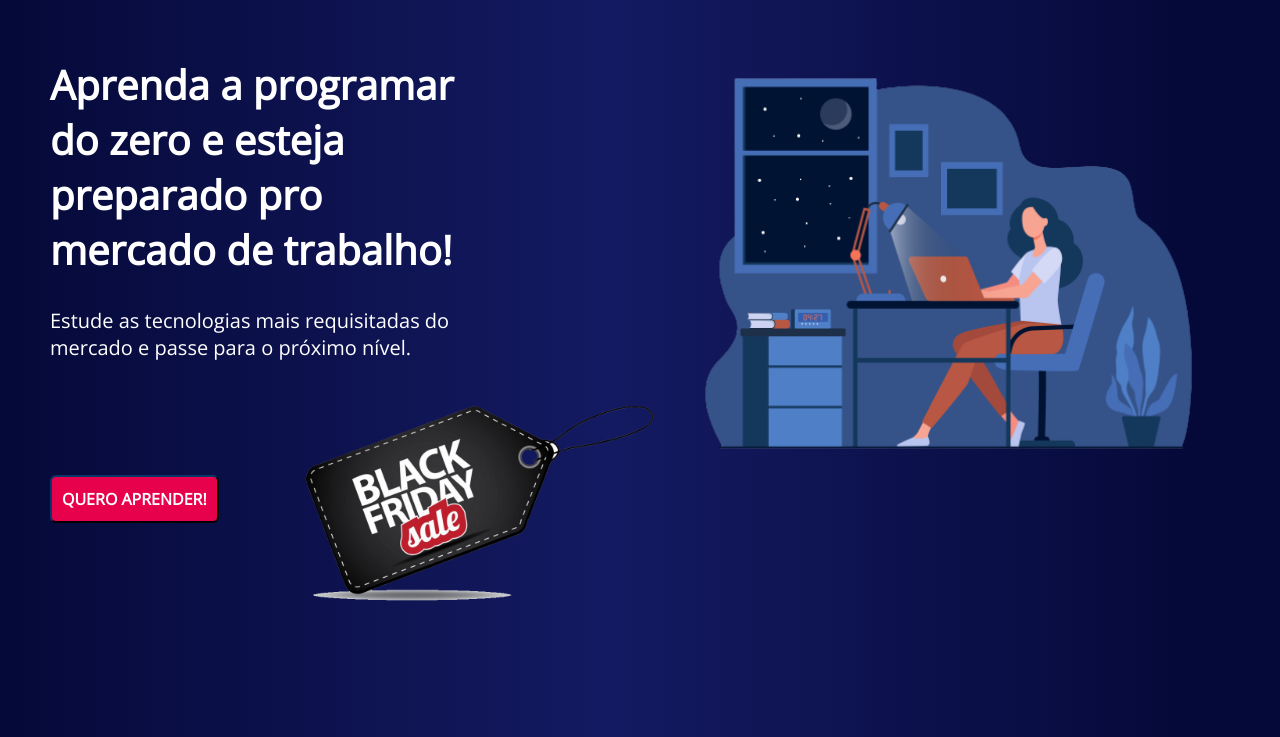
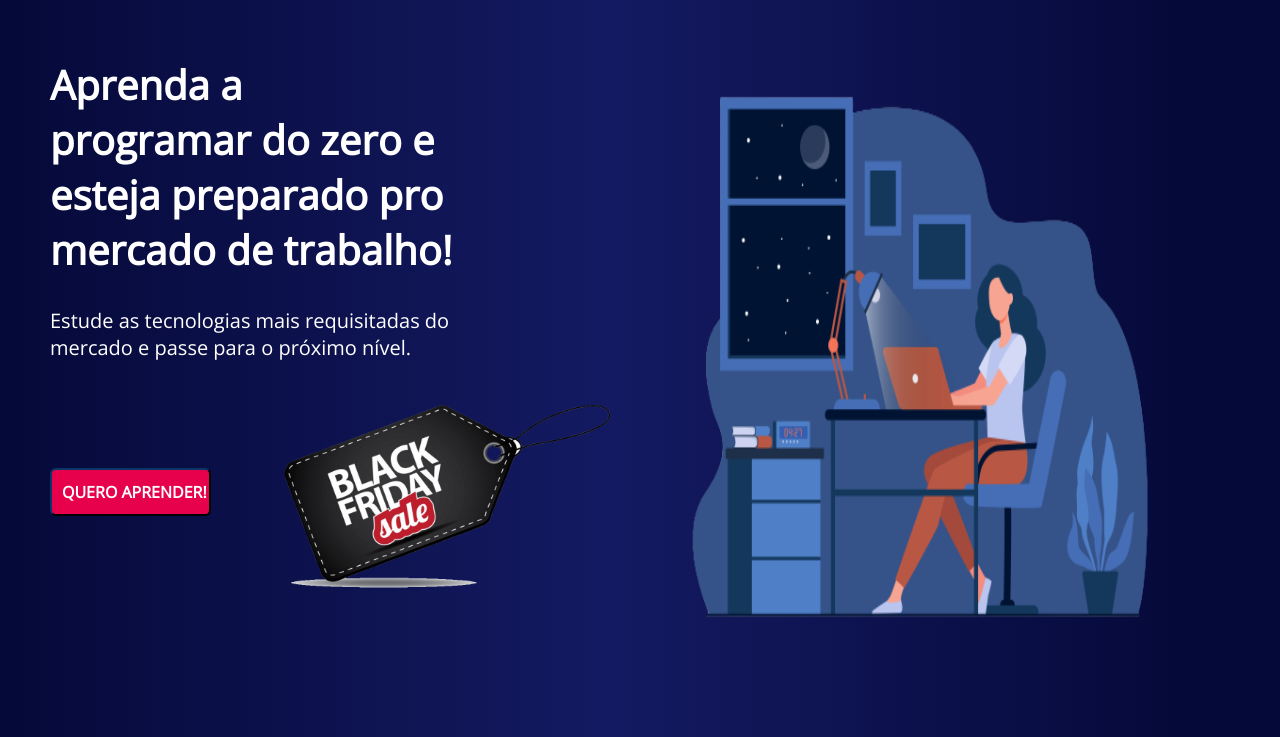
Before and after one commit to elvasthaisa/hiring-coders, a plain HTML site: page desafio1/index.html in a window 1280 px wide. Shown: the part 63-800 px from the top of the page. Drawn offline with nearby package versions, Linux system fonts and the light colour scheme.

Commit message:
style: small changes on style and add README

```diff
--- a/desafio1/css/style.css
+++ b/desafio1/css/style.css
@@ -31,10 +31,6 @@ header img {
     height: 60px;
 }
 
-title {
-    text-transform: uppercase;
-}
-
 .container {
     display: flex;
     padding-top: 15px;
@@ -42,14 +38,10 @@ title {
     height: 100vh;
     width: 100%;
 }
-/*
-.container footer {
-    justify-content: center;
-} */
 
 .left-section {
     margin-top: 25px;
-    width: 50vw;
+    width: 45vw;
 }
 
 .title {
@@ -82,18 +74,20 @@ title {
     height: 3rem;
     width: 28%;
     padding: 10px;
-    margin-right: 30px;
+    margin-right: 20px;
     border-color: #020a13;
-    /* border-style: none; */
     border-radius: 6px;
 }
 
 .right-section {
-    width: 50vw;
+    display: flex;
+    justify-content:center;
+    width: 45vw;
 }
 
 .right-section img {
     width: 90%;
+    height: 80vh;
 }
 
 .second-container {
```
Also changed, not shown: 1 other file.
